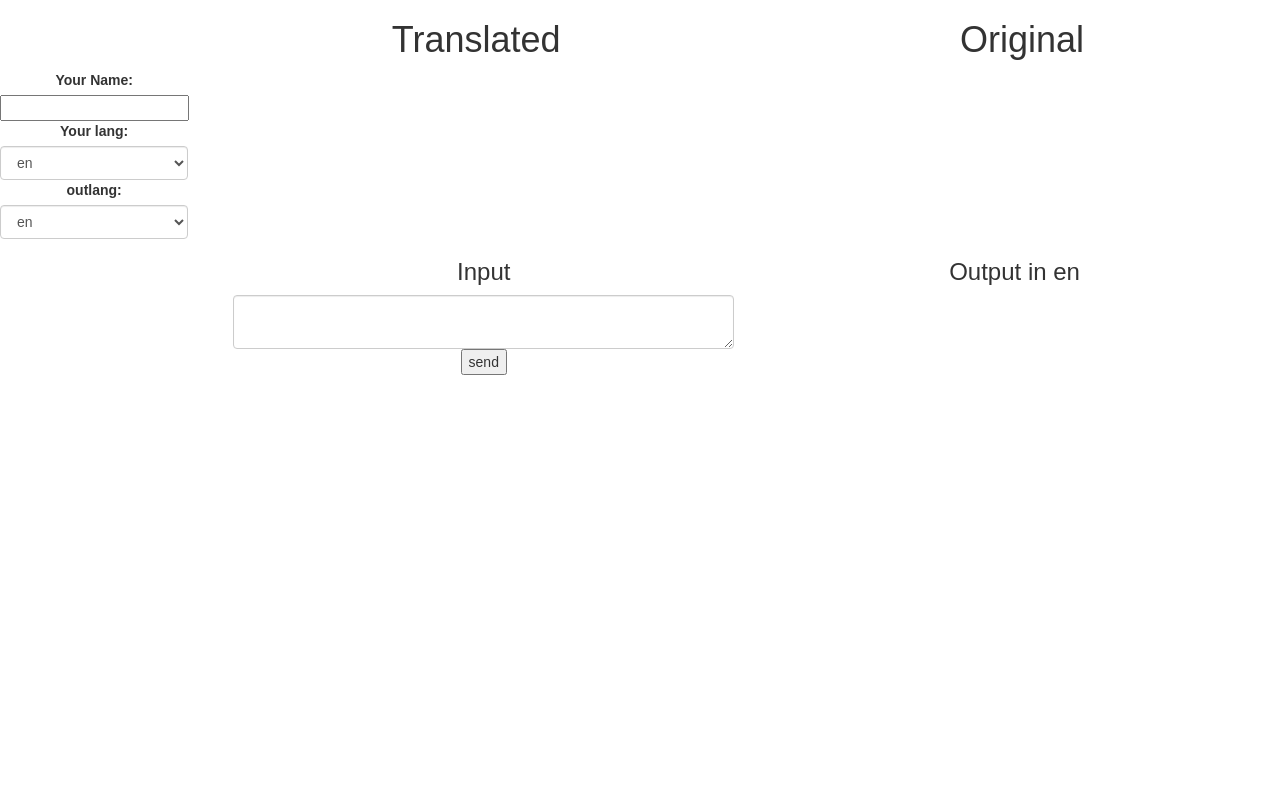
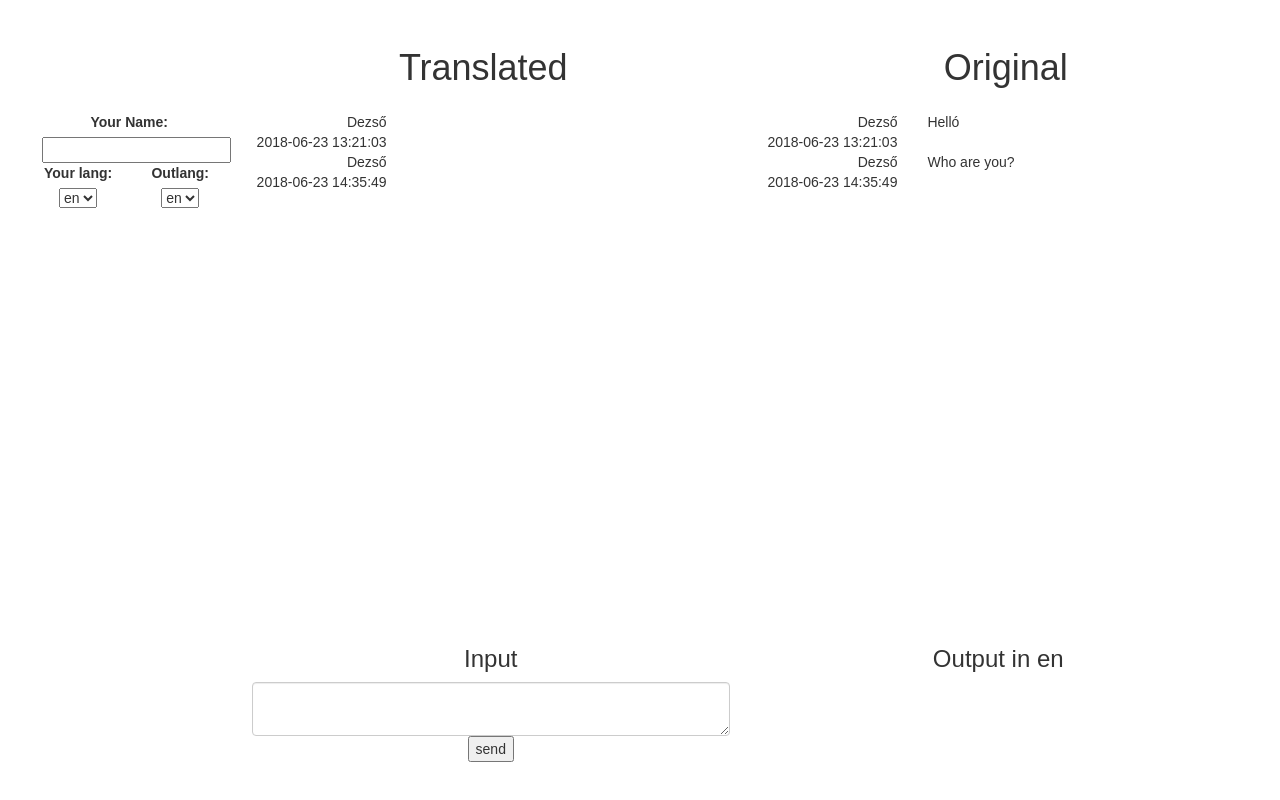
Before and after one commit to oraidezso/TChat, a React (Create React App) app: page / in a window 1280 px wide. Built offline with nearby package versions, Linux system fonts and the light colour scheme.

Commit message:
Chat module almost done, the connection to the database is still missing. For some reason it dont render the translated text only after language selection. Translator moved to a new module.

```diff
--- a/package.json
+++ b/package.json
@@ -3,7 +3,9 @@
   "version": "0.1.0",
   "private": true,
   "dependencies": {
+    "async": "^2.6.1",
     "bootstrap": "^3.3.7",
+    "jquery": "^3.3.1",
     "react": "^16.4.1",
     "react-dom": "^16.4.1",
     "react-scripts": "1.1.4",
--- a/public/index.html
+++ b/public/index.html
@@ -6,7 +6,7 @@
     <meta name="theme-color" content="#000000">
     <link rel="stylesheet" href="https://maxcdn.bootstrapcdn.com/bootstrap/3.3.7/css/bootstrap.min.css">
     <script src="https://ajax.googleapis.com/ajax/libs/jquery/3.3.1/jquery.min.js"></script>
-  <script src="https://maxcdn.bootstrapcdn.com/bootstrap/3.3.7/js/bootstrap.min.js"></script>
+    <script src="https://maxcdn.bootstrapcdn.com/bootstrap/3.3.7/js/bootstrap.min.js"></script>
     <!--
       manifest.json provides metadata used when your web app is added to the
       homescreen on Android. See https://developers.google.com/web/fundamentals/engage-and-retain/web-app-manifest/
--- a/src/App.js
+++ b/src/App.js
@@ -1,13 +1,9 @@
 import React, { Component } from 'react';
-//import logo from './logo.svg';
 import './App.css';
 import { Input } from './Input';
+import { Chat } from './Chat';
 import { LanguageSelector } from './LanguageSelector';
-const translate = require('./translate');
-translate.engine = 'yandex';
-translate.key = 'trnsl.1.1.20180623T001836Z.40216c12c055cb28.7ac66eee109cfbe489a0acb1cd6ce1707f75deb7';
-translate.from = 'hu';
-translate.to = 'en';
+
 
 class App extends Component {
   constructor(props) {
@@ -16,24 +12,35 @@ class App extends Component {
     this.state = {
       inLang: 'en',
       outLang:'en',
-      name:'',
+      name:"",
       data:'asd'
     };
   }
   inLangChange = newLang => {
     this.setState({inLang:newLang});
-    console.log(newLang);
   }
   outLangChange = newLang => {
     this.setState({outLang:newLang});
-    console.log(newLang);
   }
   handleChange(e) {
     this.setState({ name: e.target.value });
   }
+
+  //
+  scrollToBottom = () => {
+    this.messagesEnd.scrollIntoView({ behavior: "smooth" });
+  }
+  componentDidMount() {
+    this.scrollToBottom();
+  }
+  componentDidUpdate() {
+    this.scrollToBottom();
+  }
+
   render() {
     return (
-      <div className="App">
+      <div className="App" style={{margin:"2em"}} >
+      {this.state.name}
         <div className="row">
           <div className="col-md-2"></div>
           <div className="col-md-5">
@@ -43,17 +50,25 @@ class App extends Component {
             <h1>Original</h1>
           </div>
         </div>
-        <div className="row">
+        <div className="row" style={{padding:"1em"}} >
+
           <div className="col-md-2">
             <label>Your Name:</label>
-            <input type="text" onChange={this.handleChange}></input>
-            <label>Your lang:</label>
-            <LanguageSelector  handleLangChange={this.inLangChange}/>
-            <label>outlang:</label>
-            <LanguageSelector  handleLangChange={this.outLangChange}/>
+            <input type="text" onChange={this.handleChange} value={this.state.name}></input>
+            <div className="row" >
+              <div className="col-md-6">
+                <label>Your lang:</label> <LanguageSelector  handleLangChange={this.inLangChange}/>
+              </div>
+              <div className="col-md-6">
+                <label>Outlang:</label> <LanguageSelector  handleLangChange={this.outLangChange}/>
+              </div>
+            </div>
           </div>
-          <div className="col-md-10">
-            {this.state.name}
+          <div className="col-md-10" style={{height: "500px",overflow: "scroll",padding:"0"}} >
+            <Chat lang={this.state.inLang} />
+            <div style={{ float:"left", clear: "both" }}ref={(el) => { this.messagesEnd = el; }}>
+            {/*dummy div for scrolling to bottom*/}
+          </div>
           </div>
         </div>
         <div className="row">
--- /dev/null
+++ b/src/Chat.js
@@ -0,0 +1,37 @@
+import React, { Component } from 'react';
+import { Translator } from './Translator';
+
+export class Chat extends Component {
+  constructor(props) {
+    super(props);
+    this.state = {
+        data:[{"id":"1","userid":"1","name":"Dezs\u0151","roomid":"1","modtime":"2018-06-23 13:21:03","lang":"hu","mes":"Hell\u00f3"},{"id":"2","userid":"1","name":"Dezs\u0151","roomid":"1","modtime":"2018-06-23 14:35:49","lang":"en","mes":"Who are you?"}],
+        lang:props.lang,
+    };
+  }
+  componentWillReceiveProps(nextProps) {
+    this.setState({
+        lang:nextProps.lang,
+    });
+  }
+  getData(){}
+  messages(data,translate){
+
+      return data.map(item=>
+        <div className="row" key={item.id} >
+            <div className="col-md-4" style={{textAlign:'right'}}>{item.name} <br />{item.modtime} </div>
+            <div className="col-md-8" style={{textAlign:'left'}}>{
+                translate?<Translator to={this.state.lang} from={item.lang} value={item.mes}/>:item.mes
+            }</div>
+        </div>
+    );
+  }
+  render() {
+    return (
+      <div>
+        <div className="col-md-6">{this.messages(this.state.data,true)}</div>
+        <div className="col-md-6">{this.messages(this.state.data,false)}</div>
+      </div>
+    );
+  }
+}
--- a/src/Input.js
+++ b/src/Input.js
@@ -1,10 +1,6 @@
 import React, { Component } from 'react';
-const translate = require('./translate');
+import { Translator } from './Translator';
 
-translate.engine = 'yandex';
-translate.key = 'trnsl.1.1.20180623T001836Z.40216c12c055cb28.7ac66eee109cfbe489a0acb1cd6ce1707f75deb7';
-translate.from = 'hu';
-translate.to = 'en';
 export class Input extends Component {
   constructor(props) {
     super(props);
@@ -12,26 +8,17 @@ export class Input extends Component {
     this.state = {
       to:props.to,
       from:props.from,
-      value: '',
-      tvalue: ''
+      value: ''
     };
-  }
-  componentWillReceiveProps(nextProps) {
-    if (this.state.value!==''){
-      translate( this.state.value, { from: nextProps.from, to: nextProps.to }).then(text =>{
-        this.setState({ tvalue: text });
-      });
-    }
   }
   handleChange(e) {
     this.setState({ value: e.target.value });
-    if (e.target.value!==''){
-      translate( e.target.value, { from: this.props.from, to: this.props.to }).then(text =>{
-        this.setState({ tvalue: text });
-      });
-    }else{
-      this.setState({ tvalue: '' });
-    }
+  }
+  componentWillReceiveProps(nextProps) {
+    this.setState({
+      to:nextProps.to,
+      from:nextProps.from
+    })
   }
 
   render() {
@@ -51,9 +38,7 @@ export class Input extends Component {
         </div>
         <div className="col-md-6">
           <h3>Output in {this.props.to}</h3>
-          <div>
-            {this.state.tvalue}
-          </div>
+          <Translator from={this.state.from} to={this.state.to} value={this.state.value} />
         </div>
       </div>
     );
--- a/src/LanguageSelector.js
+++ b/src/LanguageSelector.js
@@ -15,13 +15,13 @@ export class LanguageSelector extends Component {
 
     render() {
       return (
-        <div className="LanguageSelector">
-          <select onChange={this.handleChange} className="form-control" >
+        <span className="LanguageSelector">
+          <select onChange={this.handleChange} className="selectpicker" >
             <option value="en">en</option>
             <option value="hu">hu</option>
             <option value="ru">ru</option>
           </select>
-        </div>
+        </span>
       );
     }
   }
--- /dev/null
+++ b/src/Translator.js
@@ -0,0 +1,28 @@
+import React, { Component } from 'react';
+const translate = require('./translate');
+translate.engine = 'yandex';
+translate.key = 'trnsl.1.1.20180623T001836Z.40216c12c055cb28.7ac66eee109cfbe489a0acb1cd6ce1707f75deb7';
+translate.from = 'hu';
+translate.to = 'en';
+export class Translator extends Component {
+    constructor(props) {
+      super(props);
+      this.state = {
+        tvalue: ''
+      };
+    }
+    componentWillReceiveProps(nextProps) {
+      if (nextProps.value!==''){
+        translate( nextProps.value, { from: nextProps.from, to: nextProps.to }).then(text =>{
+          this.setState({ tvalue: text });
+        });
+      }else {this.setState({ tvalue: '' });}
+    }
+    render() {
+        return (
+            <div>
+                {this.state.tvalue}
+            </div>
+        );
+    }
+}
```
Also changed, not shown: 2 other files (tests, documents, lock files or other folders).
